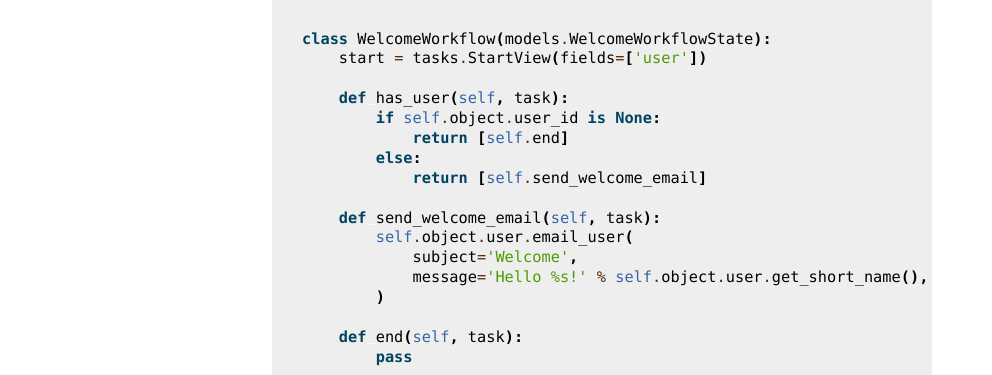
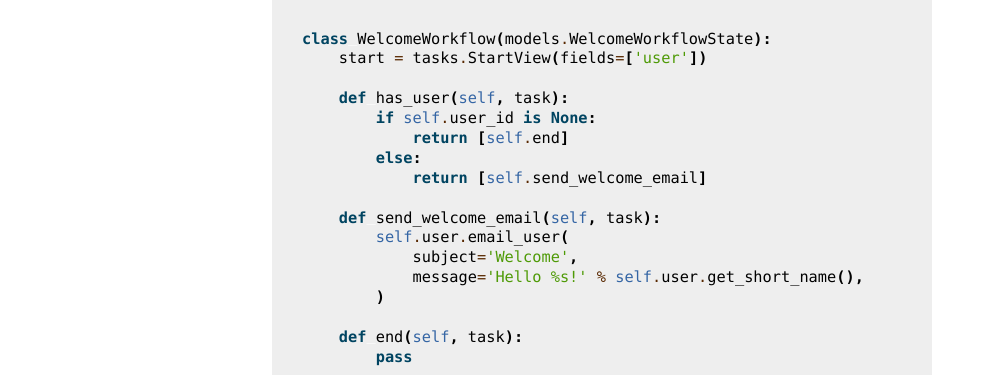
Before and after one commit to codingjoe/joeflow, a Sphinx documentation site: the page built from docs/tutorial/workflow.rst, in a window 1280 px wide. Shown: the part 809-1184 px from the top of the page, without its empty margins (148-1140 px from the left). Built offline with Sphinx 7.4.7, drawn with Linux system fonts in a browser that asks for light colours; pages that are not in the unit, such as notebooks, are missing from menus.

Commit message:
Update workflow.rst

```diff
--- a/docs/tutorial/workflow.rst
+++ b/docs/tutorial/workflow.rst
@@ -56,15 +56,15 @@ Next we add the behavior:
         start = tasks.StartView(fields=['user'])
 
         def has_user(self, task):
-            if self.object.user_id is None:
+            if self.user_id is None:
                 return [self.end]
             else:
                 return [self.send_welcome_email]
 
         def send_welcome_email(self, task):
-            self.object.user.email_user(
+            self.user.email_user(
                 subject='Welcome',
-                message='Hello %s!' % self.object.user.get_short_name(),
+                message='Hello %s!' % self.user.get_short_name(),
             )
 
         def end(self, task):
```
